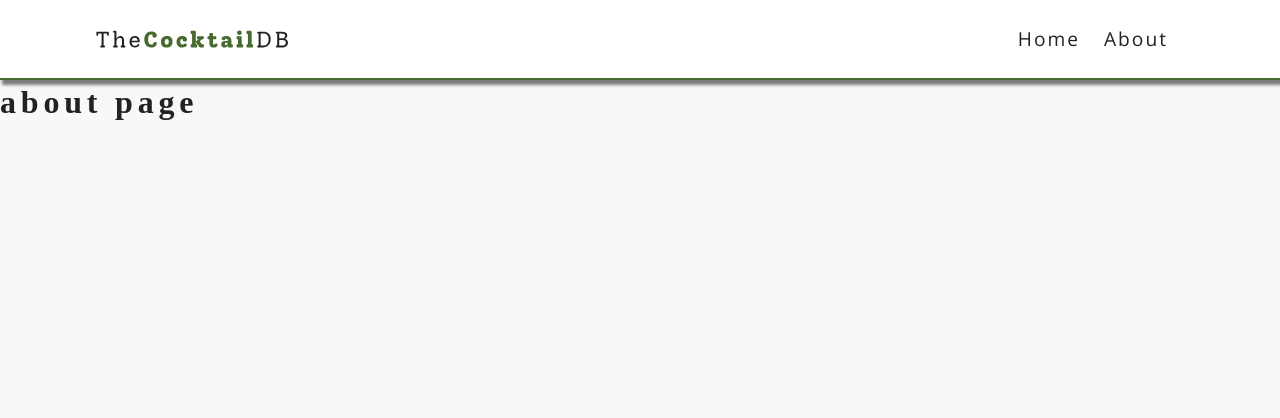
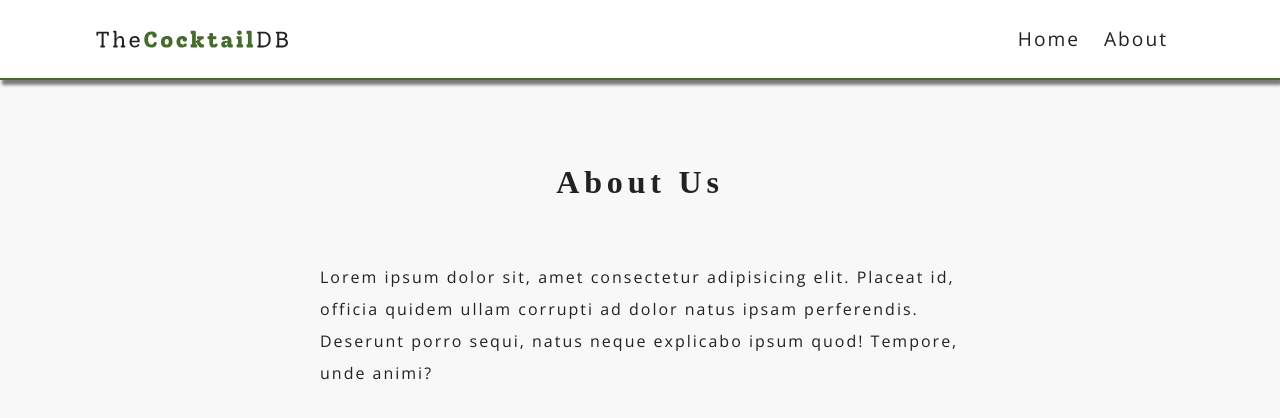
Before and after one commit to satishf889/react-cocktaildb-project, a React (Create React App) app: page /about in a window 1280 px wide. Shown: the top 418 px of the page. Built offline with nearby package versions, Linux system fonts and the light colour scheme; a web font is replaced by a local one.

Commit message:
Add content to About Page

```diff
--- a/src/pages/About.js
+++ b/src/pages/About.js
@@ -1,5 +1,14 @@
 import React from "react";
 
 export default function About() {
-  return <h1>about page</h1>;
+  return (
+    <section class="section about-section">
+      <h1 className="section-title">about us</h1>
+      <p>
+        Lorem ipsum dolor sit, amet consectetur adipisicing elit. Placeat id,
+        officia quidem ullam corrupti ad dolor natus ipsam perferendis. Deserunt
+        porro sequi, natus neque explicabo ipsum quod! Tempore, unde animi?
+      </p>
+    </section>
+  );
 }
```
